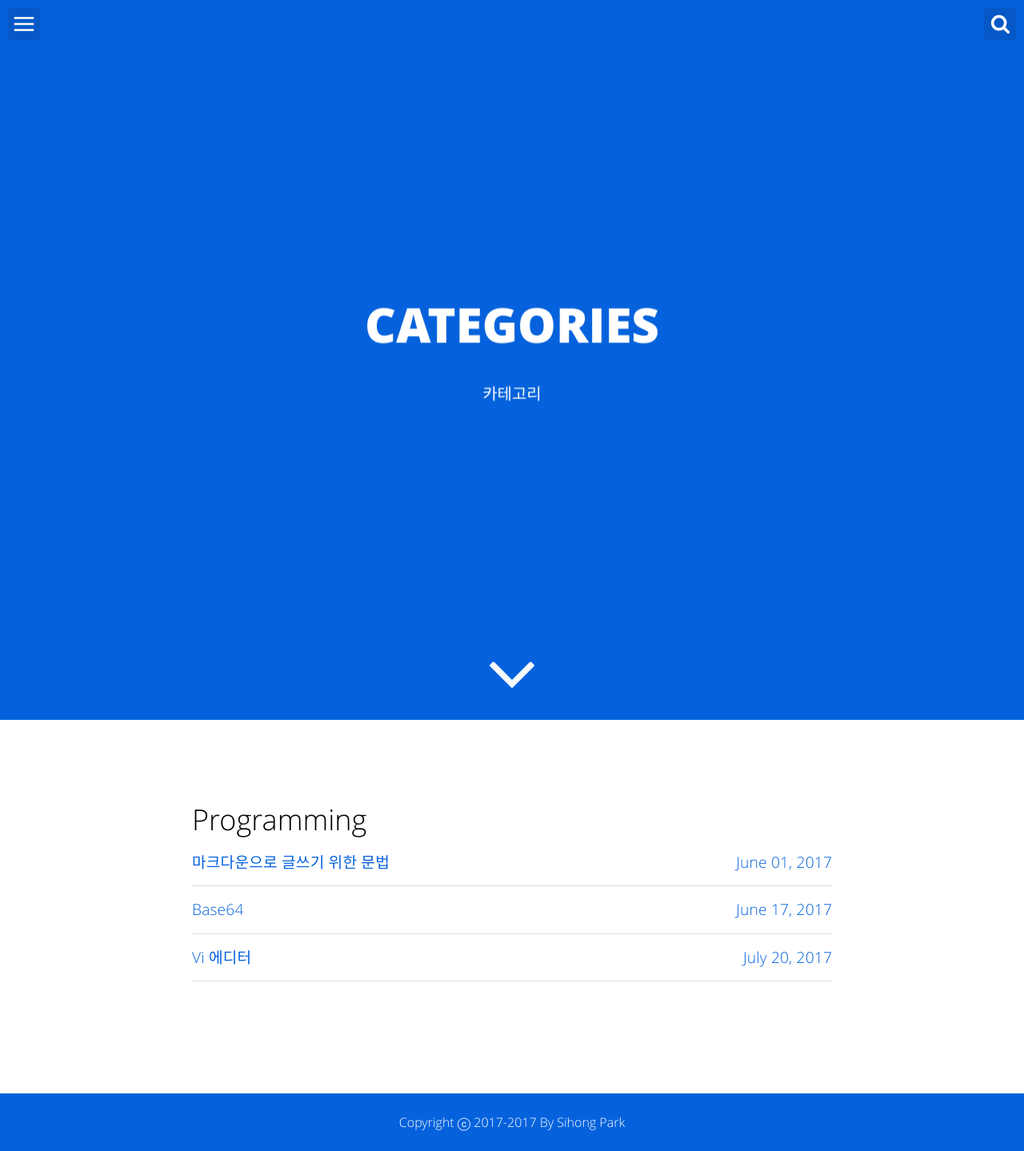
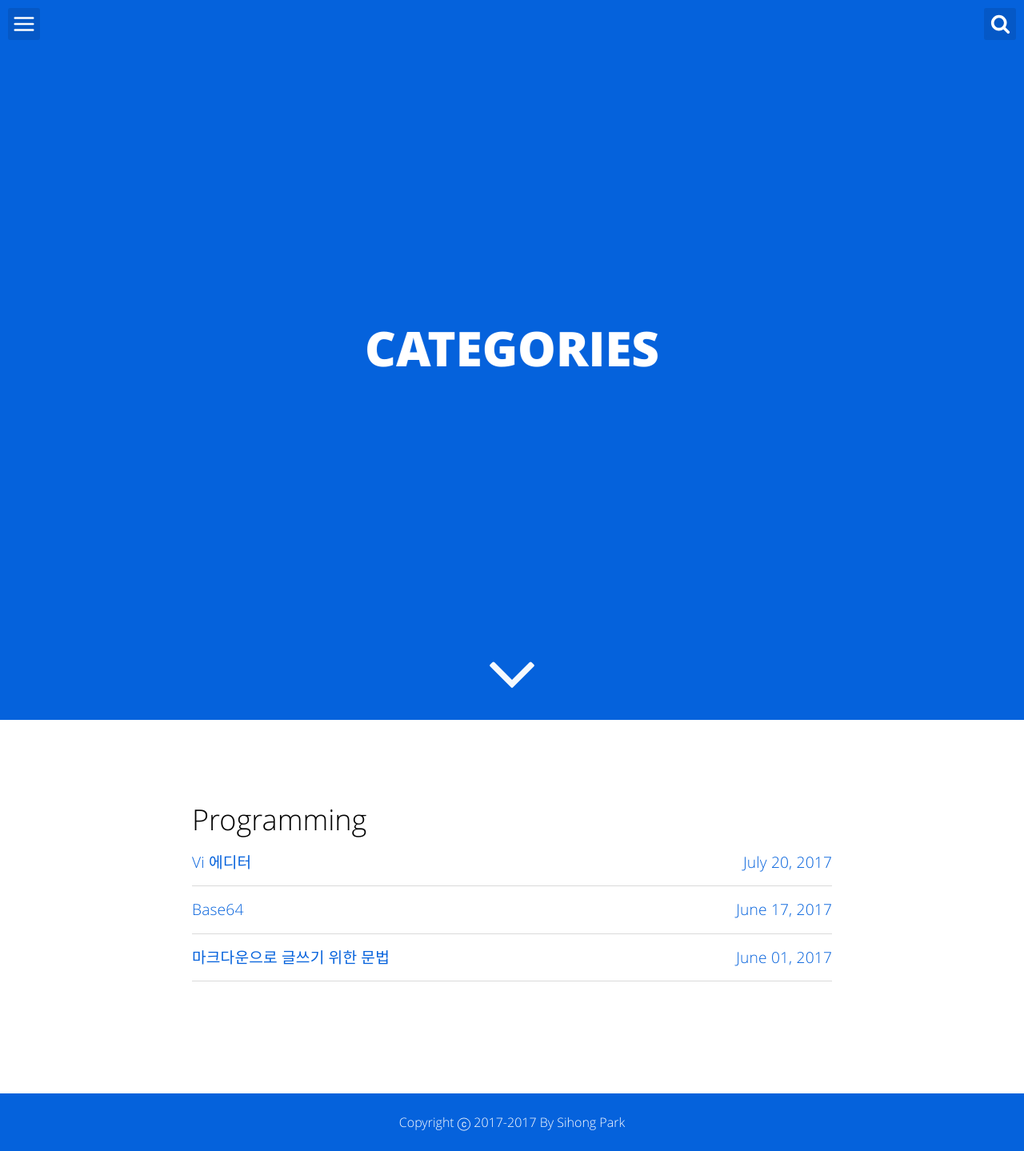
Before and after one commit to jhpapa/jhpapa.github.io, a Jekyll site: the page built from categories.html, in a window 1280 px wide. Shown: the whole page at 80% size. Built offline with Jekyll 4.4.1, drawn with Linux system fonts in a browser that asks for light colours; comment, search, counter and statistics services are not loaded.

Commit message:
set asc sort in list

```diff
--- a/categories.html
+++ b/categories.html
@@ -3,14 +3,14 @@ layout: minimal
 title: "Categories"
 permalink: /categories/index.html
 image: '/assets/img/series.png'
-description: "카테고리"
+description: ""
 ---
 
 {% for tag in site.categories %}
   <span class="tag-title" id="{{ tag[0] | slugify }}">{{ tag[0] | capitalize }}</span>
   <ul class="post-list">
     {% assign pages_list = tag[1] %}
-    {% for post in pages_list reversed %}
+    {% for post in pages_list %}
       {% if post.title != null %}
       {% if group == null or group == post.group %}
       <li><a href="{{ site.baseurl }}{{ post.url }}">{{ post.title }}<span class="entry-date"><time datetime="{{ post.date | date_to_xmlschema }}" itemprop="datePublished">{{ post.date | date: "%B %d, %Y" }}</time></a></li>
```
